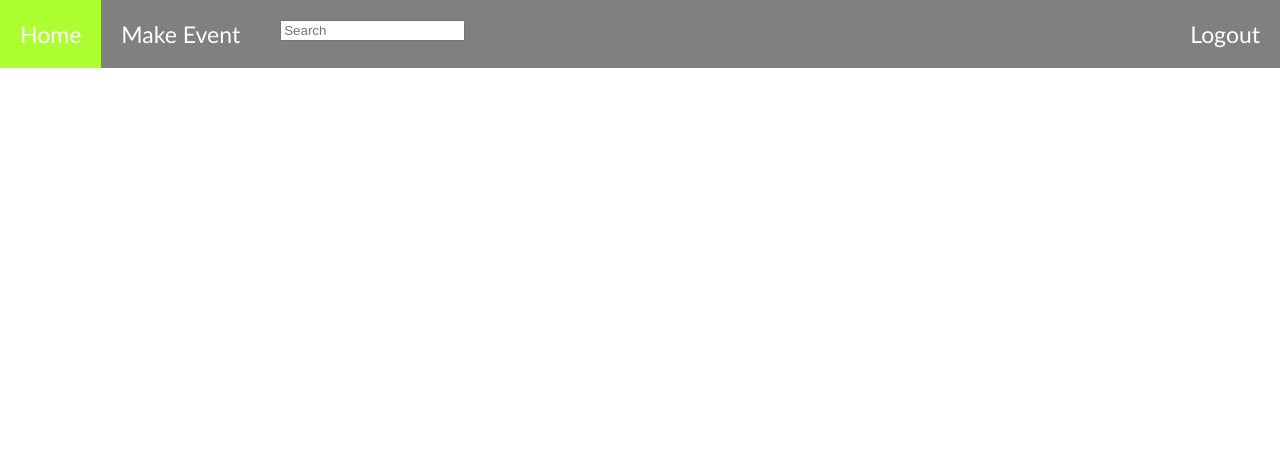
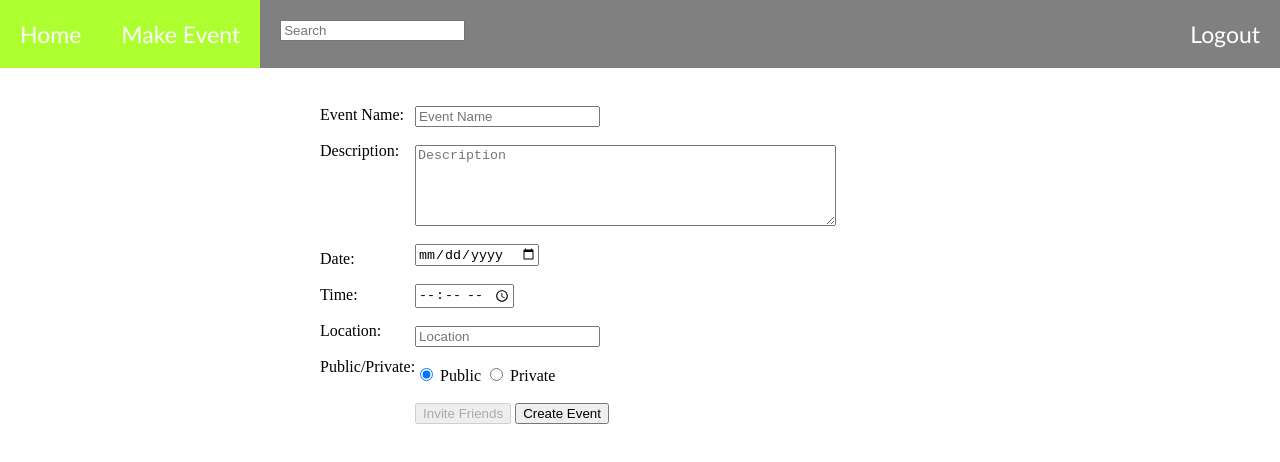
Before and after one commit to CreateNoble3/HCI_MeetUp, a plain HTML site: page MakeEvent.htm in a window 1280 px wide. Drawn offline with Linux system fonts and the light colour scheme.

Commit message:
Make Event

```diff
--- a/Main.css
+++ b/Main.css
@@ -90,3 +90,14 @@ h3.landing {
     align-content: center;
     height: 100%;
 }
+
+.event{
+    display: flex;
+    margin-top: 3%;
+    margin-left: 25%;
+}
+
+.eventefields{
+    display: flex;
+    margin-top: 3%;
+}
--- a/MakeEvent.htm
+++ b/MakeEvent.htm
@@ -6,8 +6,8 @@
 <BODY>
     <header>
         <nav class="menu">
-            <a href="index.html" class="left active">Home</a>
-            <a href="MakeEvent.htm" class="left">Make Event</a>
+            <a href="index.html" class="left ">Home</a>
+            <a href="MakeEvent.htm" class="left active">Make Event</a>
             <form action="SearchResults.htm" class="left">
                 <input type="text" name="Search" placeholder="Search" />
             </form>
@@ -15,5 +15,51 @@
         </nav>
     </header>
 
+    <div class="event">
+        Event Name:
+        <br /> <br />
+
+        Description:
+        <br /> <br /> <br /> <br /> <br /> <br />
+
+
+        Date:
+        <br /> <br />
+
+        Time:
+        <br /> <br />
+
+        Location:
+        <br /> <br />
+
+        Public/Private:
+        <br /> <br />
+
+
+
+        <div class="eventfields">
+            <form action="">
+
+                <input type="text" placeholder="Event Name" />
+                <br /> <br />
+
+                <textarea rows="5" cols="50" placeholder="Description"></textarea>
+                <br /> <br />
+                <input type="date" placeholder="Date" />
+                <br /> <br />
+                <input type="time" placeholder="Time" />
+                <br /> <br />
+                <input type="text" placeholder="Location" />
+                <br /> <br />
+                <input type="radio" name="PublicPrivate" value="Public" checked="checked"> Public
+                <input type="radio" name="PublicPrivate" value="Private"> Private
+                <br /> <br />
+
+                <input type="button" value="Invite Friends" disabled="disabled" />
+                <input type="submit" value="Create Event" />
+            </form>
+        </div>
+    </div>
+
 </BODY>
 </HTML>
```
Also changed, not shown: EventsMade.html (added, +22 -0 lines), Template.htm (+8 -16 lines).
